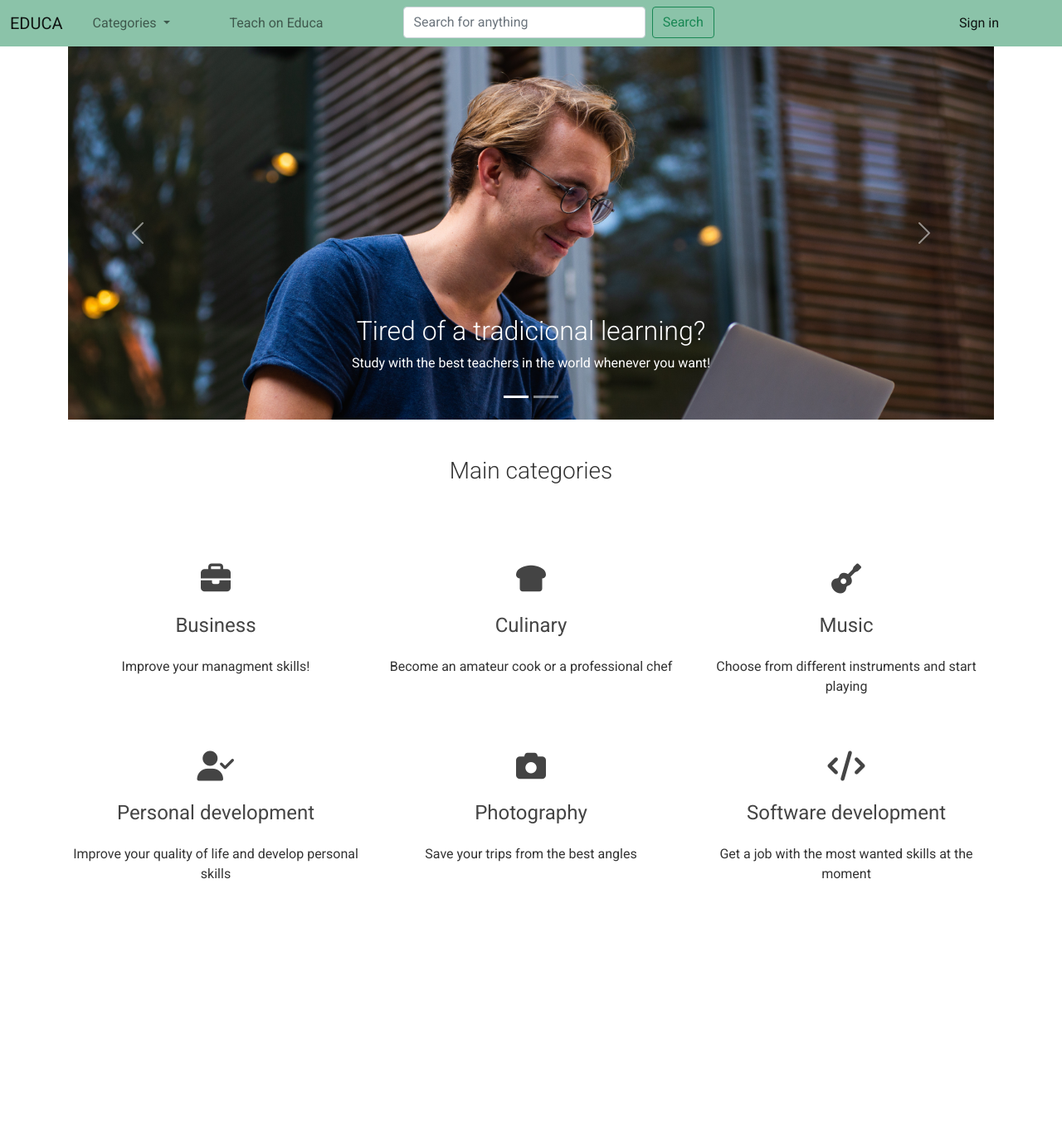
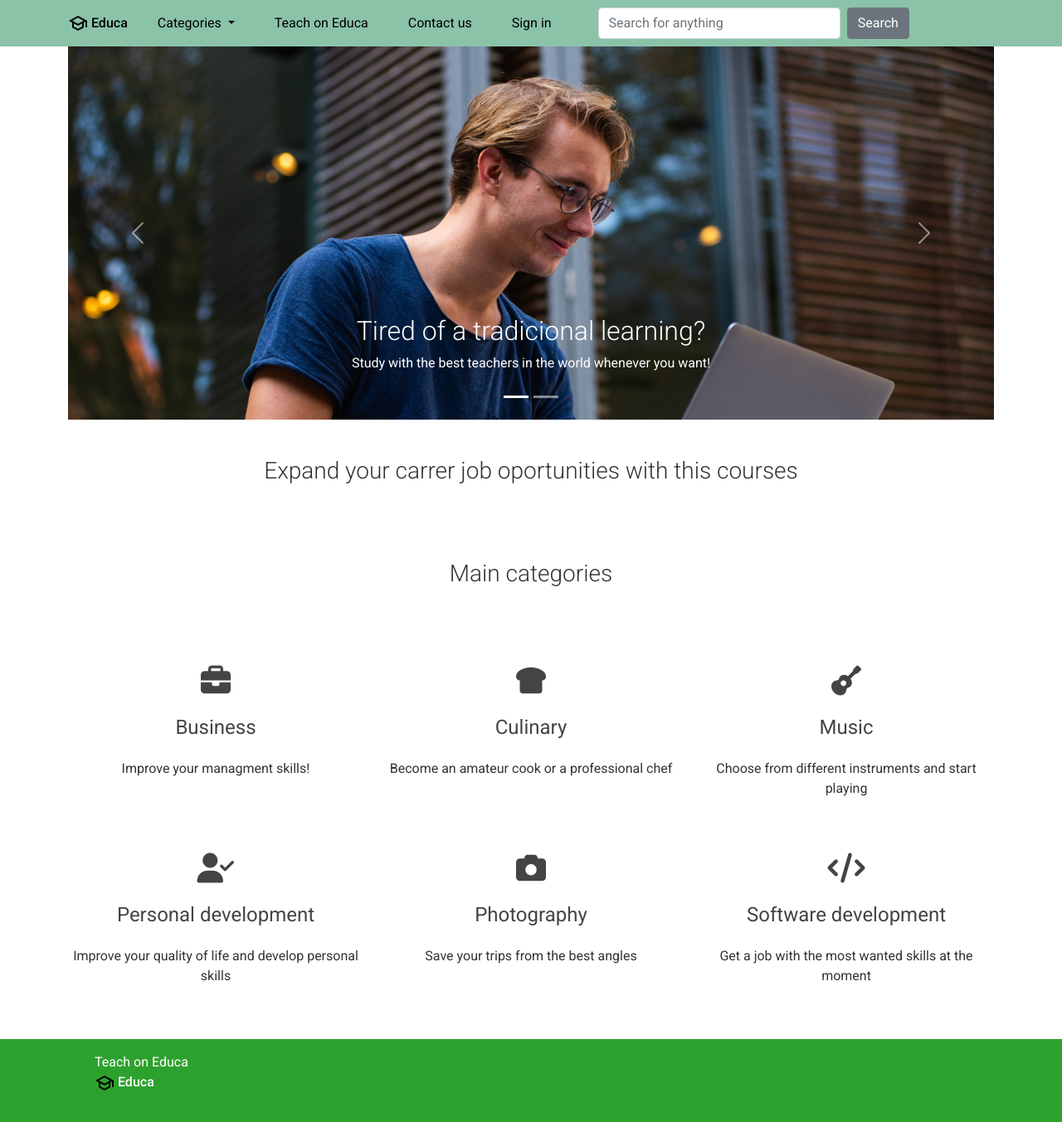
Before and after one commit to STEFANOVIVAS/Educa, a Django app: page / in a window 1280 px wide. Shown: the whole page at 83% size. Before the commit the page ends 1060 px from the top, so only its background shows below. Run offline with Django 3.2, Linux system fonts and the light colour scheme; data comes from the database, SQL or seed files in the repository; data that the repository does not hold is empty; some libraries are stand-ins or nearby versions.

Commit message:
Implementing footer section and improving navbar elements in main.html

```diff
--- a/courses/static/css/base.css
+++ b/courses/static/css/base.css
@@ -7,9 +7,26 @@ body {
     color:#333;
 }
 
+.logo {
+    width: 35px;
+
+
+}
+
+a.logo-link {
+    color:black;
+    font-weight: 500;
+    text-decoration: none!important;
+
+
+}
+
+.navbar-brand {
+    font-size: 1.0rem;;
+}
 .navbar-nav a {
     color:black;
-    padding-right: 4rem!important;
+    padding-right: 2.5rem!important;
 
 }
 
@@ -114,11 +162,45 @@ h3.main-title {
 .profile-dropdown {
     margin-right: 2rem;
 }
+.profile-login {
+    color:black!important;
+}
 
 .categories {
     padding-left: 20px!important;
+    color:black!important;
+    justify-content: center!important;
 
 }
+
+.teach-link{
+    color:black!important;
+}
+
+
+/* Footer */
+
+footer {
+    background-color: rgb(45, 161, 45);
+    height: 100px;
+    padding: 16px 32px;
+}
+
+.footer-links li {
+    list-style: none;
+}
+
+.footer-links a {
+    text-decoration: none;
+    color:white;
+
+}
+
+.footer-logo{
+    color:white;
+}
+
+
 ul {
     float:left;
 }
--- a/courses/templates/base.html
+++ b/courses/templates/base.html
@@ -14,16 +14,16 @@
 
 <body>
 
-   <nav class="navbar navbar-expand-lg navbar-light bg-success bg-opacity-50">
-    <div class="container-fluid">
-        <a class="navbar-brand" href="{% url 'course_list' %}">EDUCA</a>
+   <nav class="navbar navbar-expand-lg bg-success bg-opacity-50">
+    <div class="container">
+        <a class="navbar-brand logo-link" href="{% url 'course_list' %}">
+            <img src="{% static 'courses/school.svg' %}" alt="Educa logo" class="d-inline-block align-text-center"> Educa
+        </a>
         <button class="navbar-toggler" type="button" data-bs-toggle="collapse" data-bs-target="#navbarSupportedContent" aria-controls="navbarSupportedContent" aria-expanded="false" aria-label="Toggle navigation">
           <span class="navbar-toggler-icon"></span>
         </button>
         <div class="collapse navbar-collapse" id="navbarSupportedContent">
-        <ul class="navbar-nav me-auto mb-2 mb-lg-0">
-
-
+          <ul class="navbar-nav mb-2 mb-lg-0">
             <li class="nav-item dropdown">
               <a class="nav-link dropdown-toggle categories" href="#" id="navbarDropdown" role="button" data-bs-toggle="dropdown" aria-expanded="false">
                 Categories
@@ -38,18 +38,12 @@
               </ul>
             </li>
             <li class="nav-item">
-                <a class="nav-link" href="{% url 'manage_course_list' %}">Teach on Educa</a>
+                <a class="nav-link teach-link" href="{% url 'manage_course_list' %}">Teach on Educa</a>
             </li>
-            <ul>
-            <form class="d-flex">
-                <input class="form-control me-2 col-md-4" type="search" placeholder="Search for anything" aria-label="Search">
-                <button class="btn btn-outline-success" type="submit">Search</button>
-            </form>
-            </ul>
+            <li>
+              <a class="nav-link" href="#" data-bs-toggle="modal" data-bs-target="#modal-contact">Contact us</a>
+            </li>
 
-        </ul>
-
-        <ul class="navbar-nav">
             {% if request.user.is_authenticated %}
             <li class="nav-item dropdown profile-dropdown">
             <a class="nav-link dropdown-toggle" href="#" id="navbarDropdown" role="button" data-bs-toggle="dropdown" aria-expanded="false">
@@ -68,13 +62,57 @@
                 <a class="nav-link active" href="{% url 'login' %}">Sign in</a></li>
             {% endif %}
           </ul>
+          <form class="d-flex ms-3">
+              <input class="form-control me-2 col-md-4" type="search" placeholder="Search for anything" aria-label="Search">
+              <button class="btn btn-secondary" type="submit">Search</button>
+          </form>
+
         </div>
     </div>
    </nav>
    <div id="content">
    {% block content %}
+
    {% endblock %}
    </div>
+   <!-- Modal -->
+    <section class="modal fade" id="modal-contact" tabindex="-1" aria-labelledby="exampleModalLabel" aria-hidden="true">
+      <div class="modal-dialog">
+        <dialog class="modal-content">
+          <header class="modal-header">
+            <h5 class="modal-title" id="exampleModalLabel">Contact us</h5>
+            <button type="button" class="btn-close" data-bs-dismiss="modal" aria-label="Close"></button>
+          </header>
+          <main class="modal-body">
+            <form>
+
+              <div class="row mb-3">
+                <label for="inputEmail3" class="col-sm-2 col-form-label">Email</label>
+                <div class="col-sm-10">
+                  <input type="email" class="form-control" id="inputEmail3" placeholder="name@email.com">
+                </div>
+              </div>
+              <div class="row mb-3">
+                <label for="inputName" class="col-sm-2 col-form-label" >Name</label>
+                <div class="col-sm-10">
+                  <input type="text" class="form-control" id="inputName" placeholder="Insert yout name">
+                </div>
+              </div>
+              <div class="mb-3">
+                <label for="exampleFormControlTextarea1" class="form-label">Leave a comment or sugestion!</label>
+                <textarea class="form-control" id="exampleFormControlTextarea1" rows="3"></textarea>
+              </div>
+
+            </form>
+          </main>
+          <div class="modal-footer">
+            <button type="button" class="btn btn-secondary" data-bs-dismiss="modal">Close</button>
+            <button type="button" class="btn btn-success">Send</button>
+          </div>
+        </dialog>
+      </div>
+    </section>
+
     <script src="https://ajax.googleapis.com/ajax/libs/jquery/3.4.1/jquery.min.js"></script>
     <script src="https://cdn.jsdelivr.net/npm/bootstrap@5.1.3/dist/js/bootstrap.bundle.min.js" integrity="sha384-ka7Sk0Gln4gmtz2MlQnikT1wXgYsOg+OMhuP+IlRH9sENBO0LRn5q+8nbTov4+1p" crossorigin="anonymous"></script>
     <!--font awesome-->
--- a/courses/templates/courses/course/main.html
+++ b/courses/templates/courses/course/main.html
@@ -1,5 +1,9 @@
 {% extends "base.html" %}
 {% load static %}
+{% load course %}
+
+
+
 
 {% block content %}
   <div class="container" id="container-carousel">
@@ -37,10 +41,37 @@
       </button>
     </div>
   </div>
+  <!--Courses-->
+  <section id="courses">
+    <div class="container">
+      <div class="row">
+        <div class="col-12 ">
+          <h3 class="main-title">Expand your carrer job oportunities with this courses</h3>
+        </div>
+
+        {% total_courses as courses %}
+        {% for course in courses %}
+        <div class="card col-md-4 m-3 card-grid p-0">
+          <img src="{% static 'courses/javascript.png' %}" class="card-img-top m-1 card-photo" alt="...">
+          <div class="card-body p-2">
+            <h5 class="card-title card-font">{{ course.title|truncatewords:9}}</h5>
+            <p class="card-text card-creator">Created by {{course.owner}}</p>
+
+          </div>
+          <div class="card-footer text-muted mx-auto align-self-end">
+            <a href="{% url 'course_detail' course.pk %}" class="btn btn-primary bg-success align-self-end">Access the course!</a>
+          </div>
+        </div>
+        {% endfor %}
+      </div>
+    </div>
+  </section>
+
+
   <!--Subjects-->
   <div id="courses-subjects">
     <div class="container">
-      <div class="row">
+      <div class="row mb-5">
         <div class="col-12">
           <h3 class="main-title"> Main categories</h3>
         </div>
@@ -80,5 +111,18 @@
       </div>
     </div>
   </div>
-
+  <footer>
+    <div class="container">
+      <div class="row">
+        <div class="col-md-12 desenvolvido">
+          <ul class="col-4 footer-links">
+            <li><a href="{% url 'manage_course_list' %}">Teach on Educa</a></li>
+            <li><a class="navbar-brand logo-link" href="{% url 'course_list' %}">
+              <img src="{% static 'courses/school.svg' %}" alt="Educa logo" class="d-inline-block align-text-center"> Educa
+              </a>
+            </li>
+          </ul>
+        </div>
+    </div>
+  </footer>
 {% endblock %}
--- a/courses/templatetags/course.py
+++ b/courses/templatetags/course.py
@@ -1,5 +1,5 @@
 from django import template
-from ..models import Subject
+from ..models import Subject,Course
 
 
 register=template.Library()
@@ -18,3 +18,10 @@ def is_enrolled(user,course):
 @register.simple_tag
 def total_subjects():
     return Subject.objects.all()
+
+@register.simple_tag
+def total_courses(subject=None):
+    courses=Course.objects.all()
+    if subject:
+        courses=Course.objects.filter(subject__title=subject)
+    return courses
--- a/courses/views.py
+++ b/courses/views.py
@@ -167,8 +167,3 @@ class CourseDetailView(DetailView):
         context['enroll_form']=CourseEnrollForm(initial={'course':self.object})
         # context['enroll_courses']=self.request.user.courses_joined.all()
         return context
-
-def subjects_and_courses(request):
-    subjects=Subject.objects.all()
-    courses=Course.objects.all()
-    return render (request, 'courses/course/main.html', {'subjects':subjects, 'courses':courses})
--- a/educa/urls.py
+++ b/educa/urls.py
@@ -14,7 +14,6 @@ Including another URLconf
     2. Add a URL to urlpatterns:  path('blog/', include('blog.urls'))
 """
 from django.http.response import HttpResponse
-from courses.views import subjects_and_courses, CourseListView
 from django.contrib import admin
 from django.urls import path, include
 from django.conf import settings
@@ -27,7 +26,7 @@ urlpatterns = [
     path('accounts/logout/', auth_views.LogoutView.as_view(), name='logout'),
     path('admin/', admin.site.urls),
     path('course/', include('courses.urls')),
-    path('', subjects_and_courses, name='course_list'),
+    path('', TemplateView.as_view(template_name='courses/course/main.html'), name='course_list'),
     path('students/', include('students.urls')),
 ]
 
```
Also changed, not shown: other parts of courses/static/css/base.css (+35 -4 lines), courses/static/courses/javascript.png (added), courses/static/courses/school.svg (added), 2 other files. Lines whose indentation alone changed are shown as unchanged.
